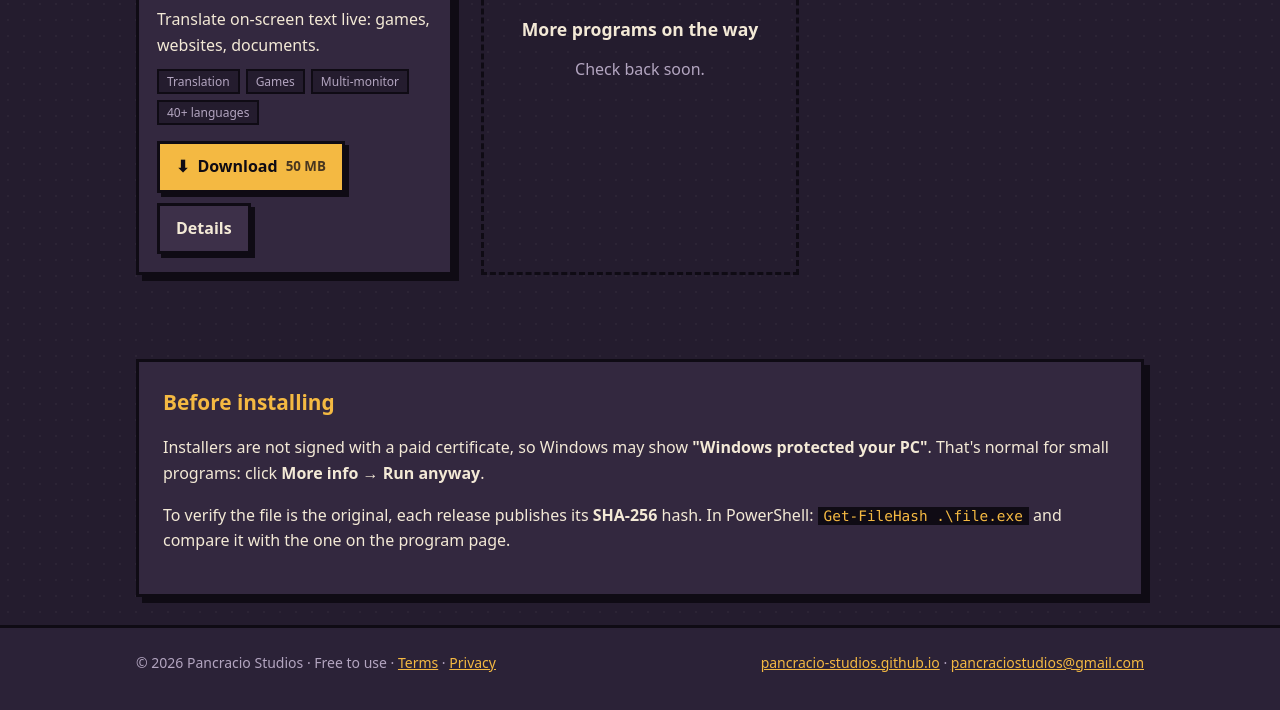
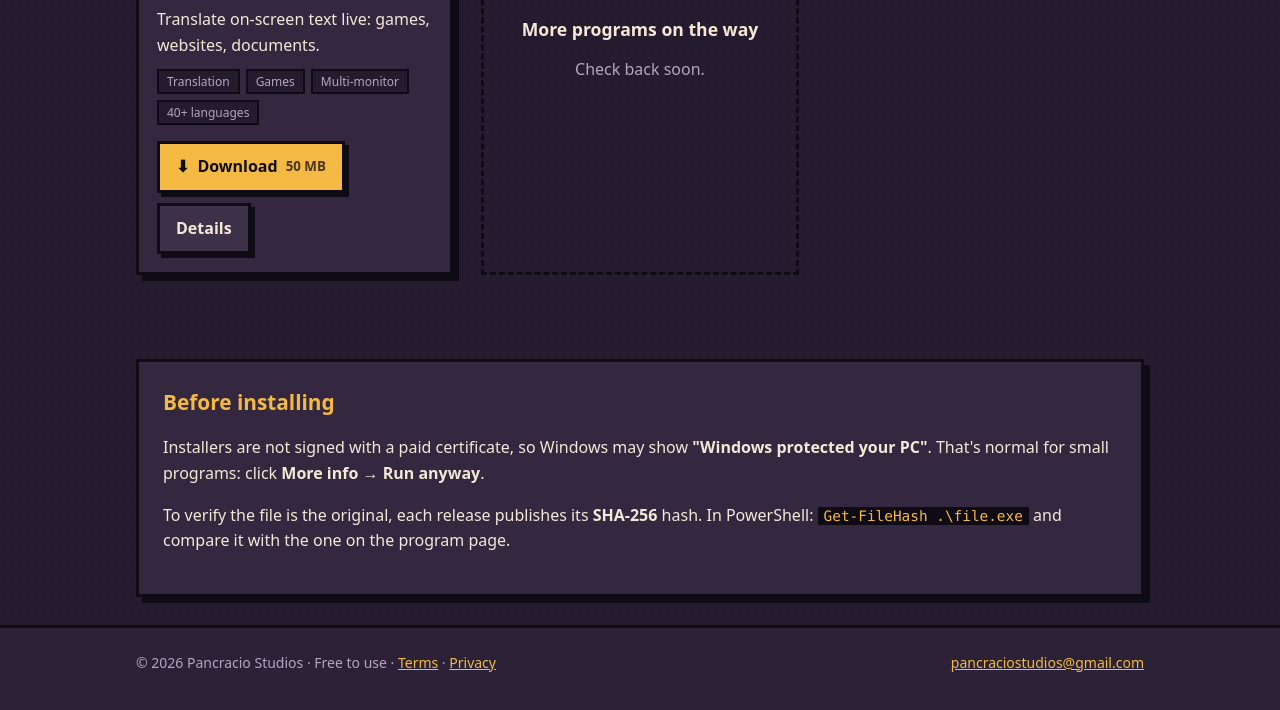
Before and after one commit to pancracio-studios/pancraciostudios-projects, a plain HTML site: page index.html in a window 1280 px wide. Shown: the part 596-1306 px from the top of the page. Drawn offline with Linux system fonts and the light colour scheme.

Commit message:
Quitar enlace al sitio de Pixel To-Do del pie del catálogo

```diff
--- a/index.html
+++ b/index.html
@@ -61,7 +61,7 @@
 <footer>
   <div class="wrap">
     <span>© 2026 Pancracio Studios · <span lang="es">Uso gratuito</span><span lang="en">Free to use</span> · <a href="https://github.com/pancracio-studios/pancraciostudios-projects/blob/main/LICENSE.md"><span lang="es">Términos</span><span lang="en">Terms</span></a> · <a href="https://github.com/pancracio-studios/pancraciostudios-projects/blob/main/PRIVACY.md"><span lang="es">Privacidad</span><span lang="en">Privacy</span></a></span>
-    <span><a href="https://pancracio-studios.github.io/">pancracio-studios.github.io</a> · <a href="mailto:pancraciostudios@gmail.com">pancraciostudios@gmail.com</a></span>
+    <span><a href="mailto:pancraciostudios@gmail.com">pancraciostudios@gmail.com</a></span>
   </div>
 </footer>
 <script src="assets/js/site.js"></script>
```
